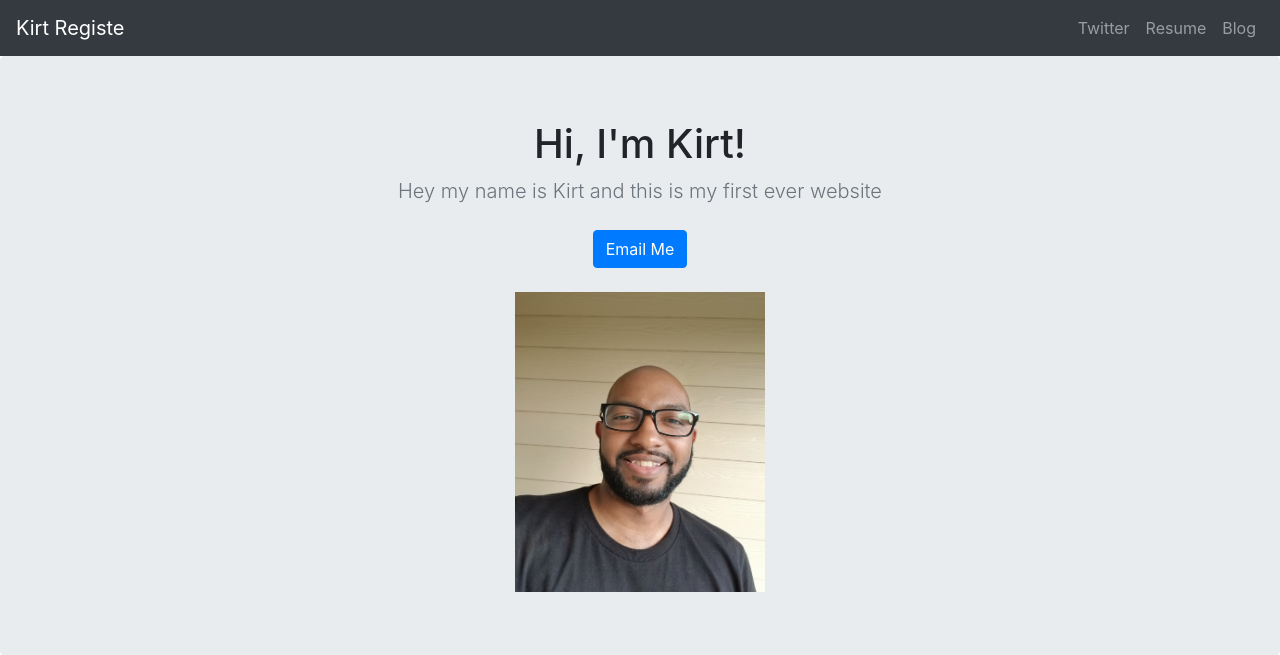
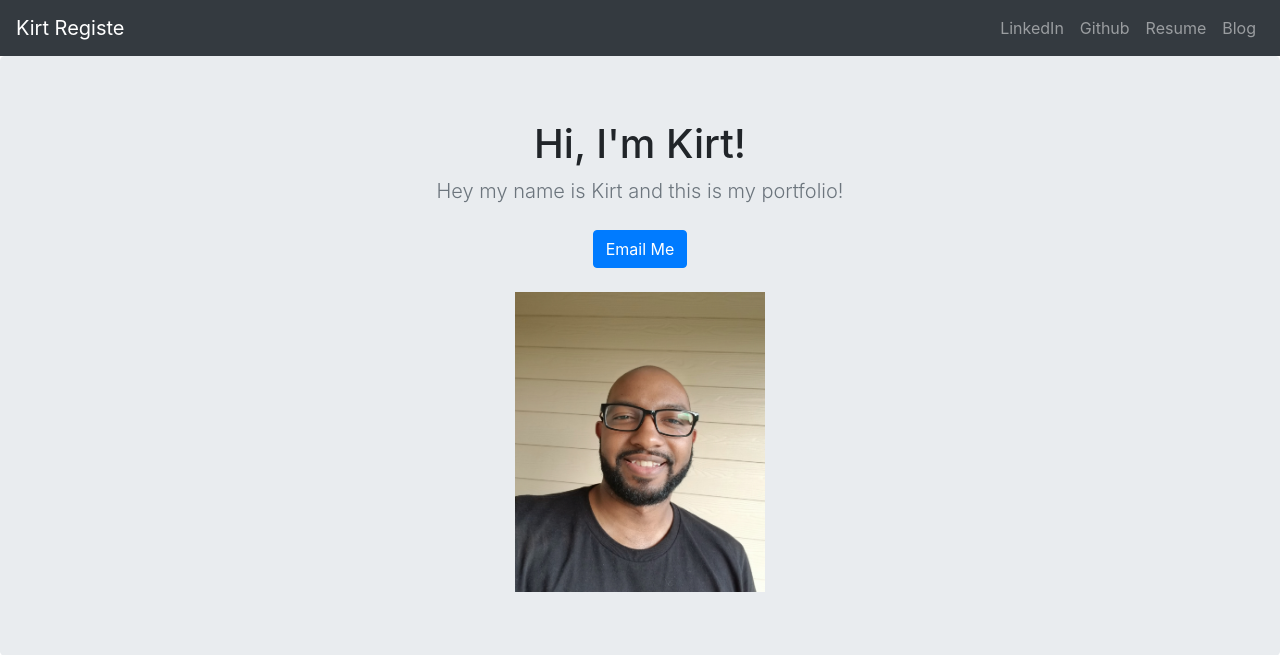
Before and after one commit to rivaside/portfolio-project, a Django app: page / in a window 1280 px wide. Shown: the top 655 px of the page. Run offline with Django 3.2, Linux system fonts and the light colour scheme; data that the repository does not hold is empty; some libraries are stand-ins or nearby versions.

Commit message:
adding linkedIn and github links

```diff
--- a/blog/templates/blog/allblogs.html
+++ b/blog/templates/blog/allblogs.html
@@ -41,7 +41,8 @@
         </button>
         <div class="collapse navbar-collapse" id="navbarNavAltMarkup">
           <div class="navbar-nav ml-auto">
-            <a class="nav-item nav-link " href="https://twitter.com/shadowTheDream">Twitter </a>
+            <a class="nav-item nav-link " href="https://www.linkedin.com/in/kirt-registe-9184b329/">LinkedIn</a>
+            <a class="nav-item nav-link " href="https://github.com/rivaside">Github</a>
             <a class="nav-item nav-link" href="{%static 'resume.pdf' %}">Resume</a>
             <a class="nav-item nav-link active" href="{%url 'allblogs'%}">Blog</a>
 
--- a/jobs/templates/jobs/home.html
+++ b/jobs/templates/jobs/home.html
@@ -42,7 +42,8 @@
         </button>
         <div class="collapse navbar-collapse" id="navbarNavAltMarkup">
           <div class="navbar-nav ml-auto">
-            <a class="nav-item nav-link " href="https://twitter.com/shadowTheDream">Twitter </a>
+            <a class="nav-item nav-link " href="https://www.linkedin.com/in/kirt-registe-9184b329/">LinkedIn</a>
+            <a class="nav-item nav-link " href="https://github.com/rivaside">Github</a>
             <a class="nav-item nav-link" href="{%static 'resume.pdf' %}">Resume</a>
             <a class="nav-item nav-link" href="{%url 'allblogs'%}">Blog</a>
           </div>
@@ -55,7 +56,7 @@
   <section class="jumbotron text-center">
     <div class="container">
       <h1 class="jumbotron-heading">Hi, I'm Kirt!</h1>
-      <p class="lead text-muted">Hey my name is Kirt and this is my first ever website</p>
+      <p class="lead text-muted">Hey my name is Kirt and this is my portfolio!</p>
       <p>
         <a href="mailto:kirtregiste@gmail.com" class="btn btn-primary my-2">Email Me</a>
 
```
